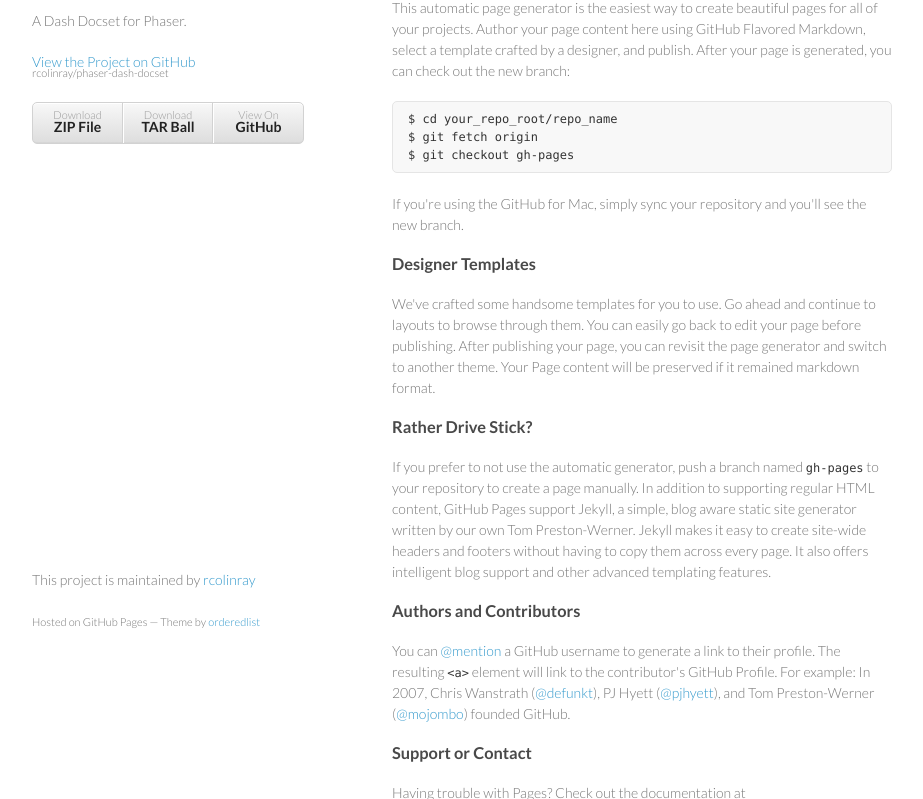
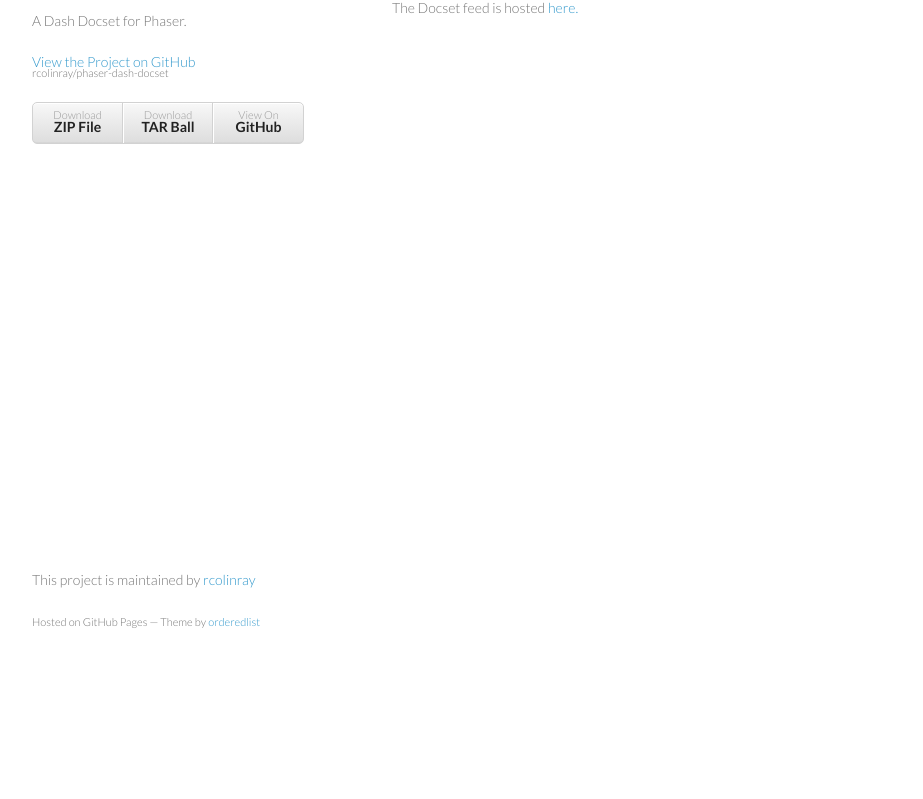
Before and after one commit to rcolinray/phaser-dash-docset, a plain HTML site: page index.html in a window 1280 px wide. Shown: the part 99-898 px from the top of the page, without its empty margins (178-1101 px from the left). After the commit the page ends 800 px from the top, so only its background shows below. Drawn offline with Linux system fonts and the light colour scheme.

Commit message:
Added the docset feed to index.html

```diff
--- a/index.html
+++ b/index.html
@@ -29,36 +29,9 @@
       </header>
       <section>
         <h3>
-<a name="welcome-to-github-pages" class="anchor" href="#welcome-to-github-pages"><span class="octicon octicon-link"></span></a>Welcome to GitHub Pages.</h3>
+<a name="welcome-to-github-pages" class="anchor" href="#welcome-to-github-pages"><span class="octicon octicon-link"></span></a>Get the Docset</h3>
 
-<p>This automatic page generator is the easiest way to create beautiful pages for all of your projects. Author your page content here using GitHub Flavored Markdown, select a template crafted by a designer, and publish. After your page is generated, you can check out the new branch:</p>
-
-<pre><code>$ cd your_repo_root/repo_name
-$ git fetch origin
-$ git checkout gh-pages
-</code></pre>
-
-<p>If you're using the GitHub for Mac, simply sync your repository and you'll see the new branch.</p>
-
-<h3>
-<a name="designer-templates" class="anchor" href="#designer-templates"><span class="octicon octicon-link"></span></a>Designer Templates</h3>
-
-<p>We've crafted some handsome templates for you to use. Go ahead and continue to layouts to browse through them. You can easily go back to edit your page before publishing. After publishing your page, you can revisit the page generator and switch to another theme. Your Page content will be preserved if it remained markdown format.</p>
-
-<h3>
-<a name="rather-drive-stick" class="anchor" href="#rather-drive-stick"><span class="octicon octicon-link"></span></a>Rather Drive Stick?</h3>
-
-<p>If you prefer to not use the automatic generator, push a branch named <code>gh-pages</code> to your repository to create a page manually. In addition to supporting regular HTML content, GitHub Pages support Jekyll, a simple, blog aware static site generator written by our own Tom Preston-Werner. Jekyll makes it easy to create site-wide headers and footers without having to copy them across every page. It also offers intelligent blog support and other advanced templating features.</p>
-
-<h3>
-<a name="authors-and-contributors" class="anchor" href="#authors-and-contributors"><span class="octicon octicon-link"></span></a>Authors and Contributors</h3>
-
-<p>You can <a href="https://github.com/blog/821" class="user-mention">@mention</a> a GitHub username to generate a link to their profile. The resulting <code>&lt;a&gt;</code> element will link to the contributor's GitHub Profile. For example: In 2007, Chris Wanstrath (<a href="https://github.com/defunkt" class="user-mention">@defunkt</a>), PJ Hyett (<a href="https://github.com/pjhyett" class="user-mention">@pjhyett</a>), and Tom Preston-Werner (<a href="https://github.com/mojombo" class="user-mention">@mojombo</a>) founded GitHub.</p>
-
-<h3>
-<a name="support-or-contact" class="anchor" href="#support-or-contact"><span class="octicon octicon-link"></span></a>Support or Contact</h3>
-
-<p>Having trouble with Pages? Check out the documentation at <a href="http://help.github.com/pages">http://help.github.com/pages</a> or contact <a href="mailto:support@github.com">support@github.com</a> and we’ll help you sort it out.</p>
+<p>The Docset feed is hosted <a href="dash-feed://https%3A%2F%2Fraw.githubusercontent.com%2Frcolinray%2Fphaser-dash-docset%2Fmaster%2FPhaser.xml">here.</a></p>
       </section>
       <footer>
         <p>This project is maintained by <a href="https://github.com/rcolinray">rcolinray</a></p>
```
